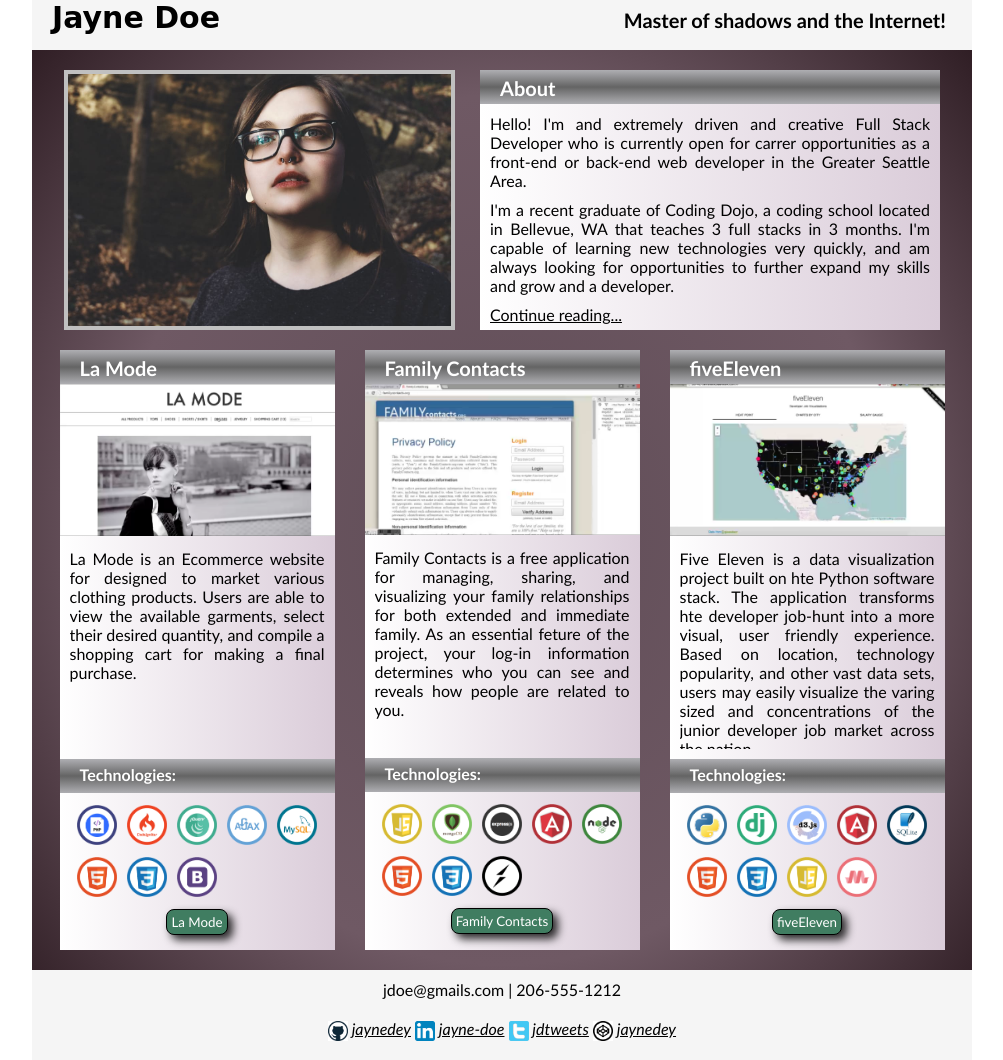
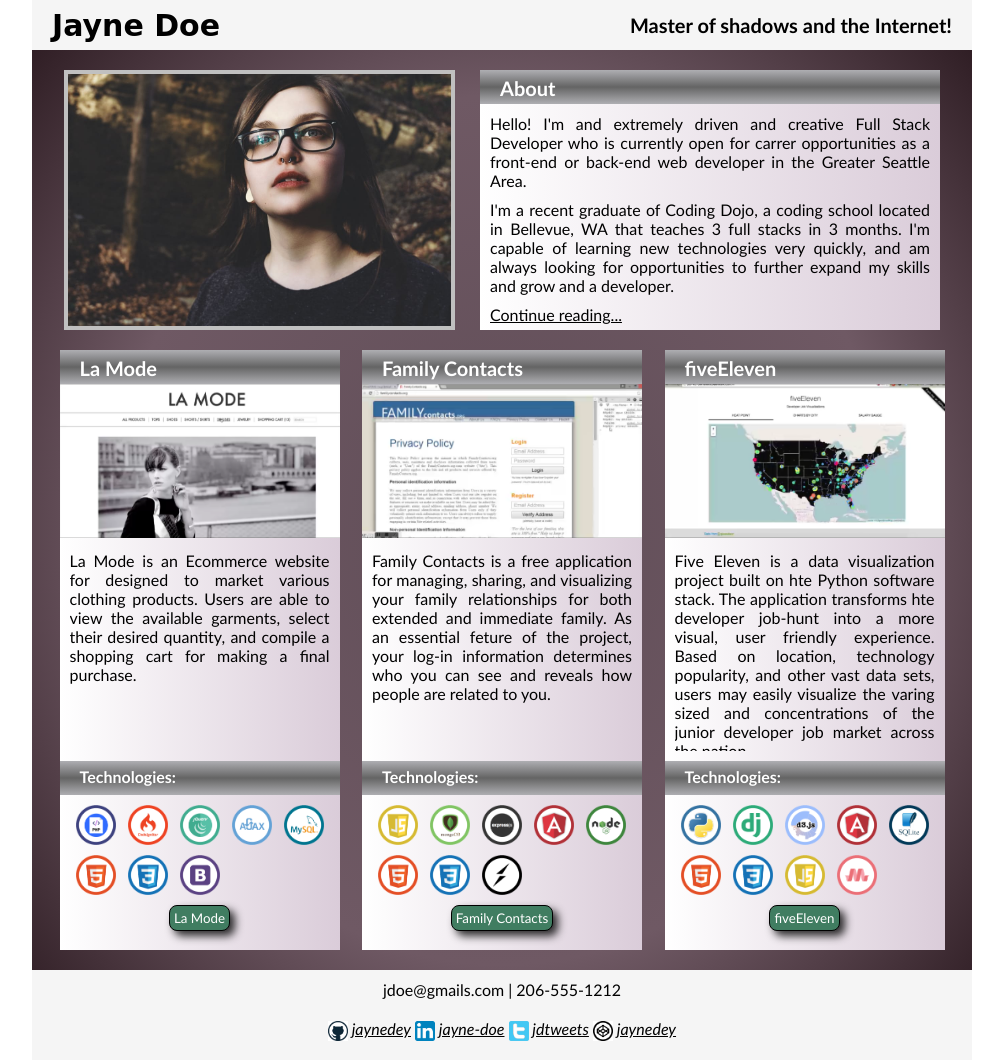
Before and after one commit to jilllhung/webFun_css_portfolio, a plain HTML site: page index.html in a window 1280 px wide. Shown: the whole page, without its empty margins (138-1141 px from the left). Drawn offline with Linux system fonts and the light colour scheme.

Commit message:
change table into unordered-list for tech-icons

```diff
--- a/index.html
+++ b/index.html
@@ -9,29 +9,38 @@
     <body>
         <div class="container">
             <header>
-                <p class="name">Jayne Doe</p>
-                <p class="description">Master of shadows and the Internet!</p>
+                <h1>Jayne Doe</h1>
+                <h2>Master of shadows and the Internet!</h2>
             </header>
 
             <div class="intro-container">
                 <img src="images/photo_of_me.jpg" alt="Photo of Jayne Doe">
                 <div class="about">
-                    <div class="title">About</div>
+                    <h3>About</h3>
                     <p>Hello! I'm and extremely driven and creative Full Stack Developer who is currently open for carrer opportunities as a front-end or back-end web developer in the Greater Seattle Area.</p>
                     <p>I'm a recent graduate of Coding Dojo, a coding school located in Bellevue, WA that teaches 3 full stacks in 3 months. I'm capable of learning new technologies very quickly, and am always looking for opportunities to further expand my skills and grow and a developer.</p>
                     <p><a href="#">Continue reading...</a></p>
                 </div>
             </div>
 
-            <div class="more-info-container">
-                <div class="more-info la-mode">
-                    <div class="title">La Mode</div>
+            <div class="project-container">
+                <div class="project la-mode">
+                    <h3>La Mode</h3>
                     <img src="images/lamode.png" alt="la mode project picture">
                     <p>La Mode is an Ecommerce website for designed to market various clothing products. Users are able to view the available garments, select their desired quantity, and compile a shopping cart for making a final purchase.</p>
-                    <div class="title tech-title">Technologies:</div>
-                    <!-- <div class="tech-icon-container">
-                    </div> -->
-                    <table>
+                    <h3 class="tech-title">Technologies:</h3>
+                    <ul>
+                        <li><img src="images/php.png" alt="php"></li>
+                        <li><img src="images/codeigniter.png" alt="codeigniter"></li>
+                        <li><img src="images/jQuery.png" alt="jQuery"></li>
+                        <li><img src="images/ajax.png" alt="ajax"></li>
+                        <li><img src="images/mysql.png" alt="ajax"></li>
+                        <li><img src="images/HTML.png" alt="html"></li>
+                        <li><img src="images/CSS.png" alt="css"></li>
+                        <li><img src="images/bootstrap.png" alt="bootstrap"></li>
+                    </ul>
+
+                    <!-- <table>
                         <tbody>
                             <tr>
                                 <td><img src="images/php.png" alt="php"></td>
@@ -48,60 +57,46 @@
                                 <td></td>
                             </tr>
                         </tbody>
-                    </table>
+                    </table> -->
                     <a href="#">La Mode</a>
                 </div>
 
-                <div class="more-info family-contacts">
-                    <div class="title">Family Contacts</div>
+                <div class="project family-contacts">
+                    <h3>Family Contacts</h3>
                     <img src="images/familycontacts.png" alt="family contacts project picture">
                     <p>Family Contacts is a free application for managing, sharing, and visualizing your family relationships for both extended and immediate family. As an essential feture of the project, your log-in information determines who you can see and reveals how people are related to you.</p>
-                    <div class="title tech-title">Technologies:</div>
-                    <table>
-                        <tbody>
-                            <tr>
-                                <td><img src="images/JavaScript.png" alt="javaScript"></td>
-                                <td><img src="images/mongodb.png" alt="mongoDB"></td>
-                                <td><img src="images/expressjs.png" alt="expressJS"></td>
-                                <td><img src="images/angular.png" alt="angular"></td>
-                                <td><img src="images/nodejs.png" alt="nodejs"></td>
-                            </tr>
-                            <tr>
-                                <td><img src="images/HTML.png" alt="html"></td>
-                                <td><img src="images/CSS.png" alt="css"></td>
-                                <td><img src="images/socket.png" alt="socket"></td>
-                                <td></td>
-                                <td></td>
-                            </tr>
-                        </tbody>
-                    </table>
+                    <h3 class="tech-title">Technologies:</h3>
+                    <ul>
+                        <li><img src="images/JavaScript.png" alt="javaScript"></li>
+                        <li><img src="images/mongodb.png" alt="mongoDB"></li>
+                        <li><img src="images/expressjs.png" alt="expressJS"></li>
+                        <li><img src="images/angular.png" alt="angular"></li>
+                        <li><img src="images/nodejs.png" alt="nodejs"></li>
+                        <li><img src="images/HTML.png" alt="html"></li>
+                        <li><img src="images/CSS.png" alt="css"></li>
+                        <li><img src="images/socket.png" alt="socket"></li>
+                    </ul>
+
                     <a href="#">Family Contacts</a>
 
                 </div>
 
-                <div class="more-info fiveeleven">
-                    <div class="title">fiveEleven</div>
+                <div class="project fiveeleven">
+                    <h3>fiveEleven</h3>
                     <img src="images/fiveEleven.png" alt="fiveEleven project picture">
                     <p>Five Eleven is a data visualization project built on hte Python software stack. The application transforms hte developer job-hunt into a more visual, user friendly experience. Based on location, technology popularity, and other vast data sets, users may easily visualize the varing sized and concentrations of the junior developer job market across the nation.</p>
-                    <div class="title tech-title">Technologies:</div>
-                    <table>
-                        <tbody>
-                            <tr>
-                                <td><img src="images/python.png" alt="python"></td>
-                                <td><img src="images/django.png" alt="django"></td>
-                                <td><img src="images/d3.png" alt="d3"></td>
-                                <td><img src="images/angular.png" alt="angular"></td>
-                                <td><img src="images/sqlite.png" alt="sqlite"></td>
-                            </tr>
-                            <tr>
-                                <td><img src="images/HTML.png" alt="html"></td>
-                                <td><img src="images/CSS.png" alt="css"></td>
-                                <td><img src="images/JavaScript.png" alt="JS"></td>
-                                <td><img src="images/materialize.png" alt="materialize"></td>
-                                <td></td>
-                            </tr>
-                        </tbody>
-                    </table>
+                    <h3 class="tech-title">Technologies:</h3>
+                    <ul>
+                        <li><img src="images/python.png" alt="python"></li>
+                        <li><img src="images/django.png" alt="django"></li>
+                        <li><img src="images/d3.png" alt="d3"></li>
+                        <li><img src="images/angular.png" alt="angular"></li>
+                        <li><img src="images/sqlite.png" alt="sqlite"></li>
+                        <li><img src="images/HTML.png" alt="html"></li>
+                        <li><img src="images/CSS.png" alt="css"></li>
+                        <li><img src="images/JavaScript.png" alt="JS"></li>
+                        <li><img src="images/materialize.png" alt="materialize"></li>
+                    </ul>
                     <a href="#">fiveEleven</a>
                 </div>
             </div>
--- a/style.css
+++ b/style.css
@@ -1,8 +1,8 @@
 *{
     /* outline: 1px dotted blue; */
-    /*reset styling*/
     padding: 0;
     margin: 0;
+
     font-family: 'Gill Sans', 'Gill Sans MT', Calibri, 'Trebuchet MS', sans-serif;
     color: black;
 }
@@ -18,35 +18,28 @@
 
 /*Header*/
 header {
-    align-items:center;
+    display: flex;
+    justify-content: space-between;
+    align-items: center;
+    height: 30px;
+    padding: 10px 20px;
     background-color: #f5f5f5;
-    height: 50px;
     font-weight: bold;
 }
-    .name{
-        display: inline-block;
-        text-align:left;
-        padding: 0px 0px 20px 20px;
-        width: 450px;
-        height: 30px;
+    header h1{
         font-size: 30px;
         font-family: cursive;
     }
-    .description{
-        display: inline-block;
-        vertical-align: center;
-        padding-right: 25px;
-        width: 440px;
-        text-align:right;
+    header h2{
         font-size: 15pt;
     }
 
 /*Intro Row*/
 div.intro-container{
     display: flex;
+    justify-content: center;
     width: 900px;
     padding: 20px;
-    justify-content: center;
 }
     div.intro-container img{
         height: 252px;
@@ -57,8 +50,8 @@ div.intro-container{
     div.intro-container .about{
         margin-left: 25px;
         height: 260px;
+        width: 460px;
         overflow: auto;
-        width: 460px;
         background-image: linear-gradient(to right, white, #daccd9);
     }
     div.about p{
@@ -66,9 +59,8 @@ div.intro-container{
         text-align: justify;
     }
 
-
-/*titles*/
-    .title{
+/*box titles*/
+    h3{
         height: 22px;
         padding: 6px;
         padding-left: 20px;
@@ -82,44 +74,51 @@ div.intro-container{
         font-size: 12pt;
     }
 
-/* More Info Columns*/
-div.more-info-container{
+/*Project Columns*/
+div.project-container{
     display: flex;
     height: 600px;
     padding: 0px 20px 20px 20px;
     justify-content: center;
 }
 
-div.more-info{
+div.project{
     display: inline-block;
     background-color: grey;
-    width: 275px;
+    width: 280px;
     background-image: linear-gradient(to right, white, #daccd9);
     text-align: center;
 }
-    div.more-info img{
-        width: 275px;
+    div.project img{
+        width: 280px;
     }
-    div.more-info p{
+    div.project p{
         height: 200px;
         margin: 10px;
         overflow: auto;
         text-align: justify;
     }
-    /* div.tech-icon-container{
+
+    .project ul{
+        width: 260px;
+        height: 100px;
+        margin: 10px 10px 0px 10px;
         display: flex;
-        width: 255px;
-        margin: 10px;
-        height: 100px;
-        background-color: teal;
-        text-align: justify;
+        justify-content:left;
+        flex-wrap: wrap;
+        list-style-type: none;
     }
-    div.tech-icon-container img{
-        width: 50px;
+    .project li{
+        width: 52px;
+        height: 40px;
+    }
+    .project li img{
+        width: 40px;
         height: auto;
-    } */
+    }
 
-    table{
+
+    /* table{
         margin: 10px 10px 0px 10px;
     }
         td{
@@ -128,13 +127,13 @@ div.more-info{
             height: 40px;
             padding-bottom: 10px;
             text-align: center;
-            /* vertical-align: bottom; */
         }
         table tr td img{
             max-width: 40px;
             height: 40px;
-    }
-    .more-info a{
+    } */
+
+    .project a{
         display: inline-block;
         text-decoration: none;
         color: white;
@@ -147,13 +146,13 @@ div.more-info{
     }
 
     .la-mode{
-        margin: 0px 10px 0px 5px;
+        margin: 0px 2.5px 0px 5px;
     }
     .family-contacts{
         margin: 0px 20px 0px 20px;
     }
     .fiveeleven{
-        margin: 0px 5px 0px 10px;
+        margin: 0px 5px 0px 2.5px;
     }
 
 /* Footer */
@@ -167,20 +166,17 @@ footer{
 footer p{
     margin-bottom: 20px;
 }
-/* ul{
-    display: inline-block;
-    max-width: 300px;
-} */
-li{
+
+footer li{
     display: inline-block;
     font-style: italic;
     color: black;
 }
-    li img{
+    footer li img{
         display: inline-block;
         vertical-align: middle;
         max-height: 20px;
     }
-    li a{
+    footer li a{
         display: inline-block;
     }
```
